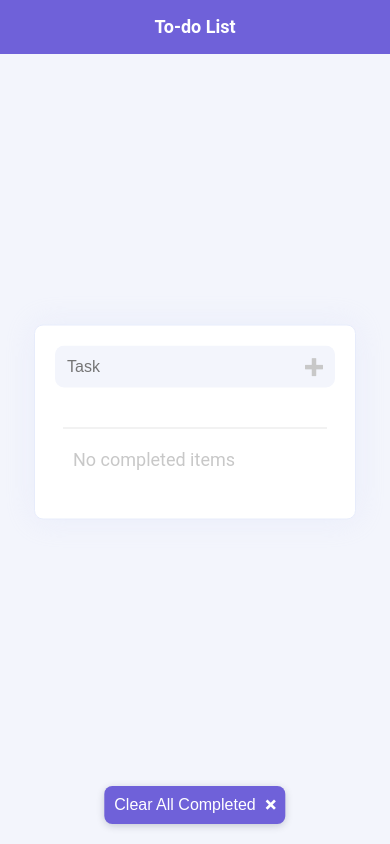
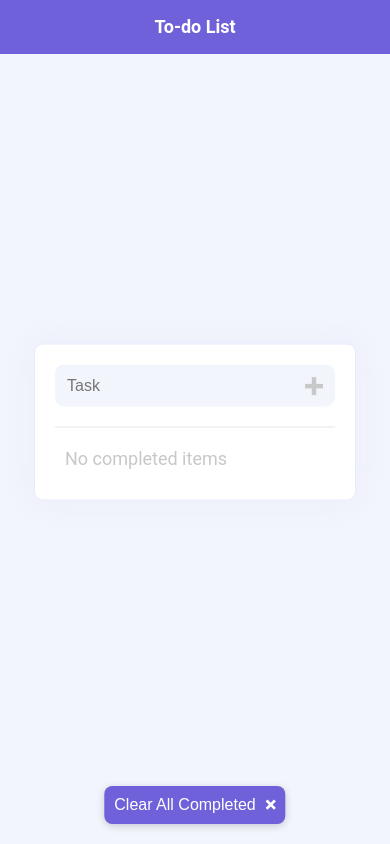
Before and after one commit to nmeowt/todoapp, a React (Create React App) app: page / in a window 390 px wide. Built offline with nearby package versions, Linux system fonts and the light colour scheme.

Commit message:
fix css for mobile web

```diff
--- a/src/components/task/task-list/styles.module.scss
+++ b/src/components/task/task-list/styles.module.scss
@@ -1,5 +1,4 @@
 .list {
-  padding: 8px 8px;
   margin: 12px 0;
 
   .items-completed {
```
